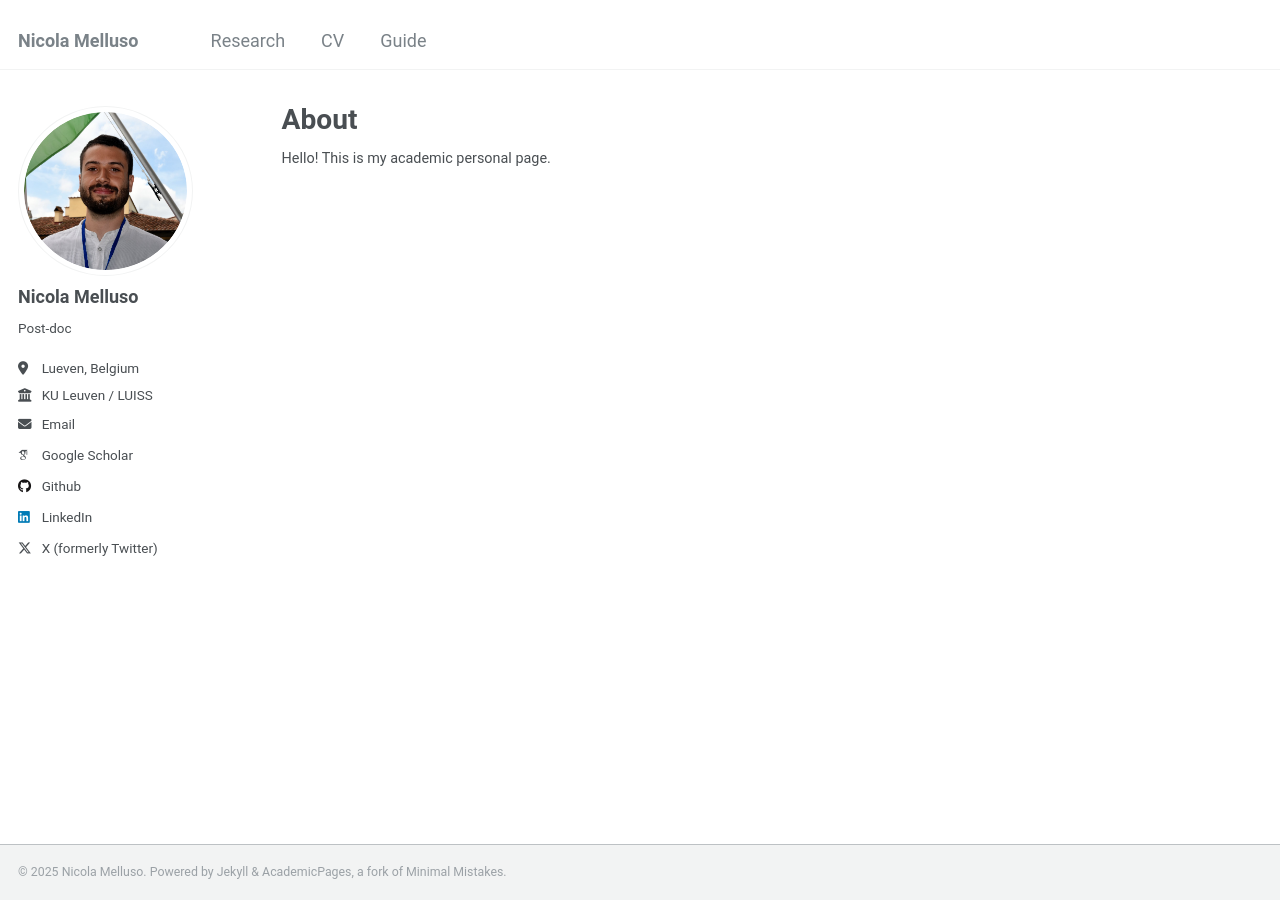
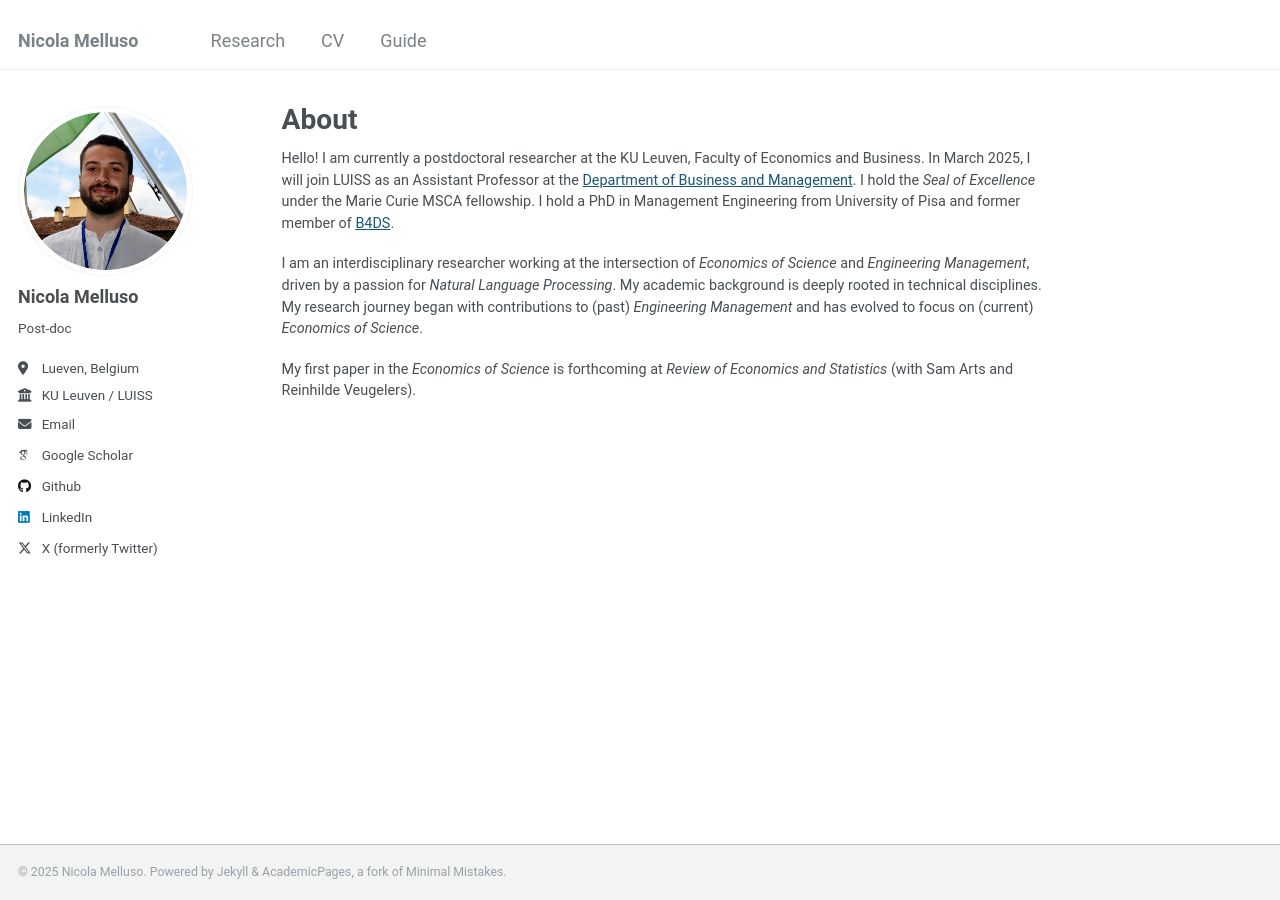
Before and after one commit to nicolamelluso/nicolamelluso.github.io, a Jekyll site: the page built from _pages/about.md, in a window 1280 px wide. Built offline with Jekyll 4.4.1, drawn with Linux system fonts in a browser that asks for light colours; some web fonts are replaced.

Commit message:
Update about.md

```diff
--- a/_pages/about.md
+++ b/_pages/about.md
@@ -7,4 +7,8 @@ redirect_from:
   - /about.html
 ---
 
-Hello! This is my academic personal page.
+Hello! I am currently a postdoctoral researcher at the KU Leuven, Faculty of Economics and Business. In March 2025, I will join LUISS as an Assistant Professor at the [Department of Business and Management](https://impresaemanagement.luiss.it/). I hold the _Seal of Excellence_ under the Marie Curie MSCA fellowship. I hold a PhD in Management Engineering from University of Pisa and former member of [B4DS](http://b4ds.unipi.it/).
+
+I am an interdisciplinary researcher working at the intersection of *Economics of Science* and *Engineering Management*, driven by a passion for _Natural Language Processing_. My academic background is deeply rooted in technical disciplines. My research journey began with contributions to (past) *Engineering Management* and has evolved to focus on (current) *Economics of Science*.
+
+My first paper in the *Economics of Science* is forthcoming at _Review of Economics and Statistics_ (with Sam Arts and Reinhilde Veugelers).
```
